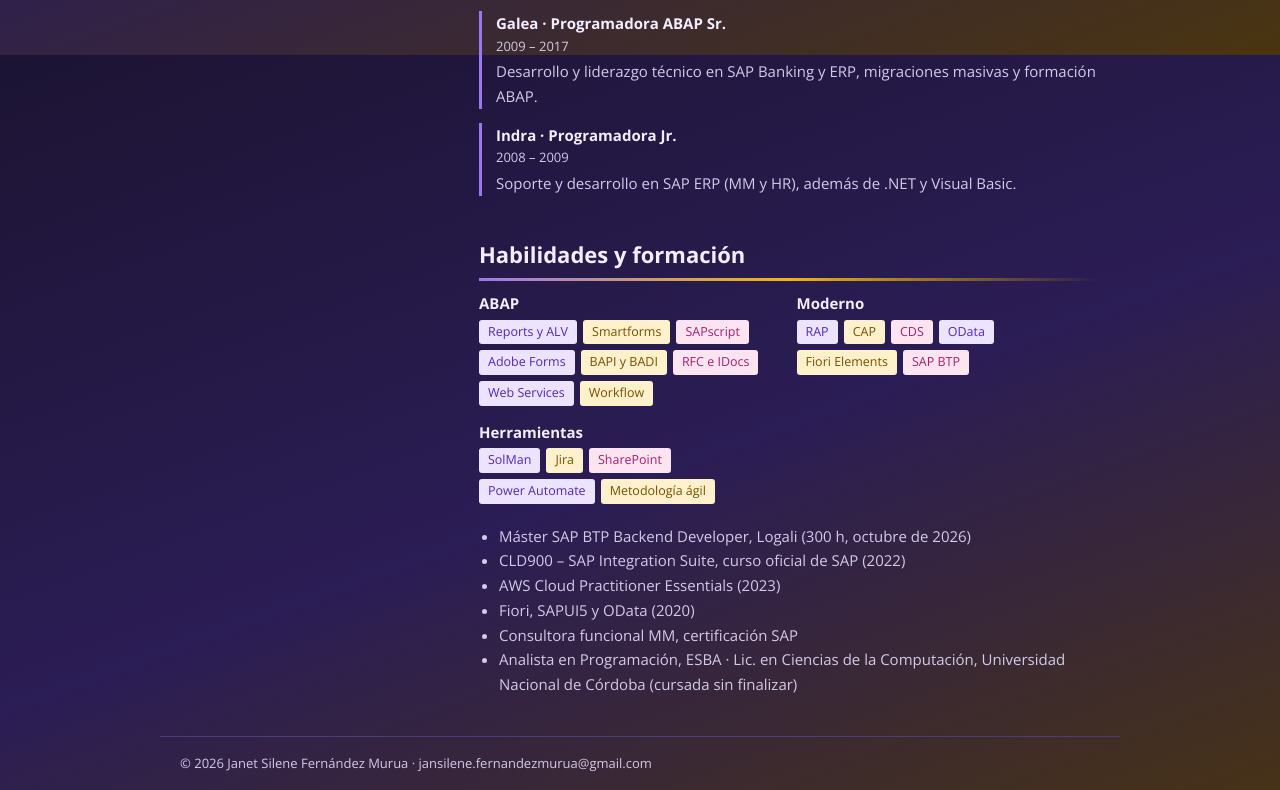
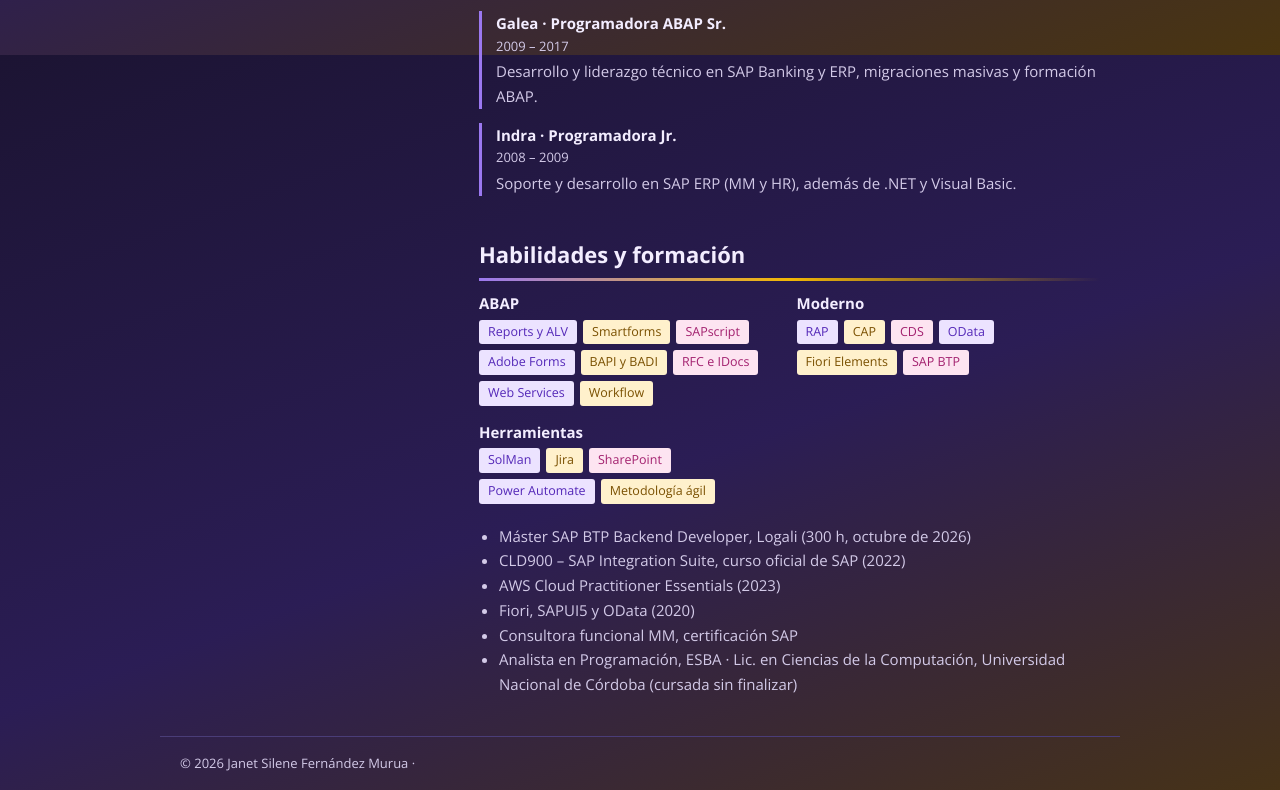
Before and after one commit to jansilene-fernandezmurua-devsap/jansilene-fernandezmurua-devsap.github.io, a plain HTML site: page index.html in a window 1280 px wide. Shown: the part 2345-3135 px from the top of the page. Drawn offline with nearby package versions, Linux system fonts and the light colour scheme.

Commit message:
Update footer to remove email address
Removed email address from footer in index.html.

```diff
--- a/index.html
+++ b/index.html
@@ -160,7 +160,7 @@
 <li>Máster SAP BTP Backend Developer, Logali (300 h, octubre de 2026)</li><li>CLD900 – SAP Integration Suite, curso oficial de SAP (2022)</li><li>AWS Cloud Practitioner Essentials (2023)</li><li>Fiori, SAPUI5 y OData (2020)</li><li>Consultora funcional MM, certificación SAP</li><li>Analista en Programación, ESBA · Lic. en Ciencias de la Computación, Universidad Nacional de Córdoba (cursada sin finalizar)</li></ul></section>
 </main>
 </div>
-<footer>© 2026 Janet Silene Fernández Murua · jansilene.fernandezmurua@gmail.com</footer>
+<footer>© 2026 Janet Silene Fernández Murua · </footer>
 <canvas id="bg" aria-hidden="true"></canvas>
 <script>
 (function(){var c=document.getElementById('bg'),x=c.getContext('2d'),W,H,P=[],
```
